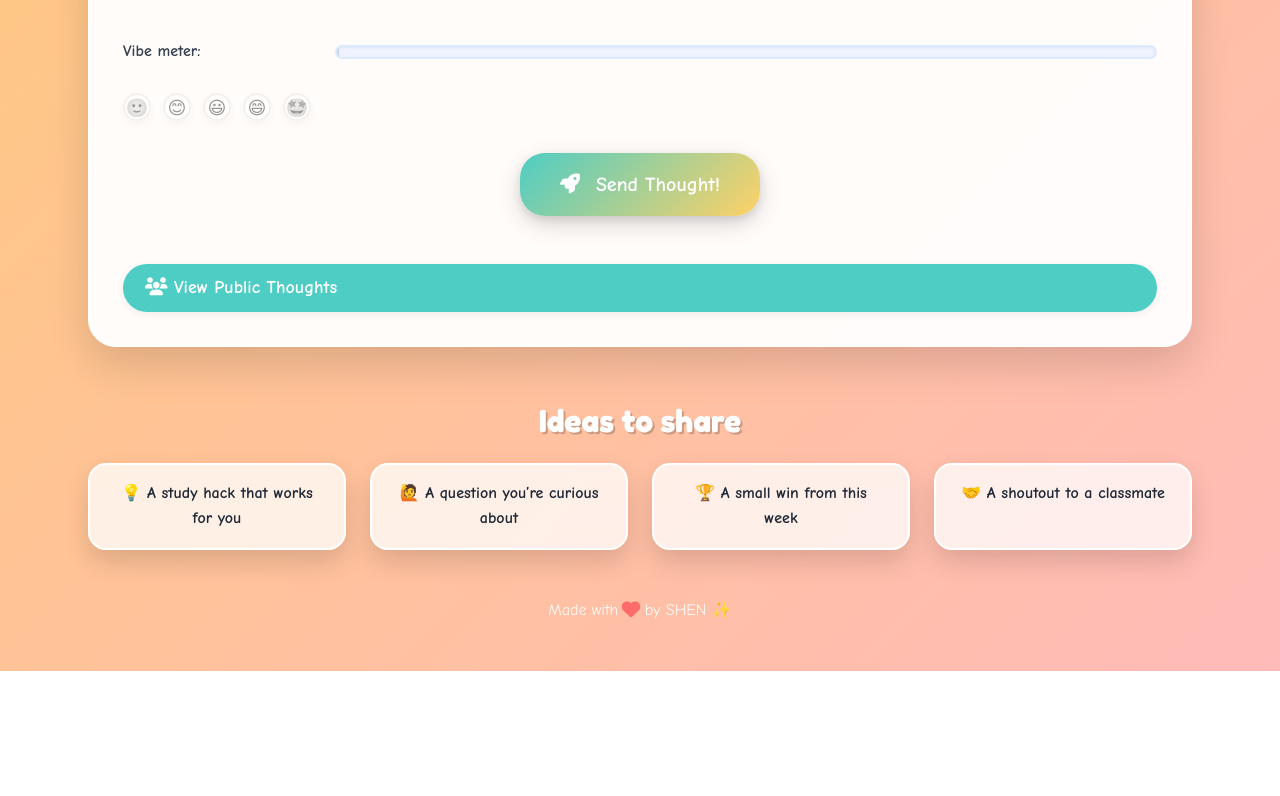
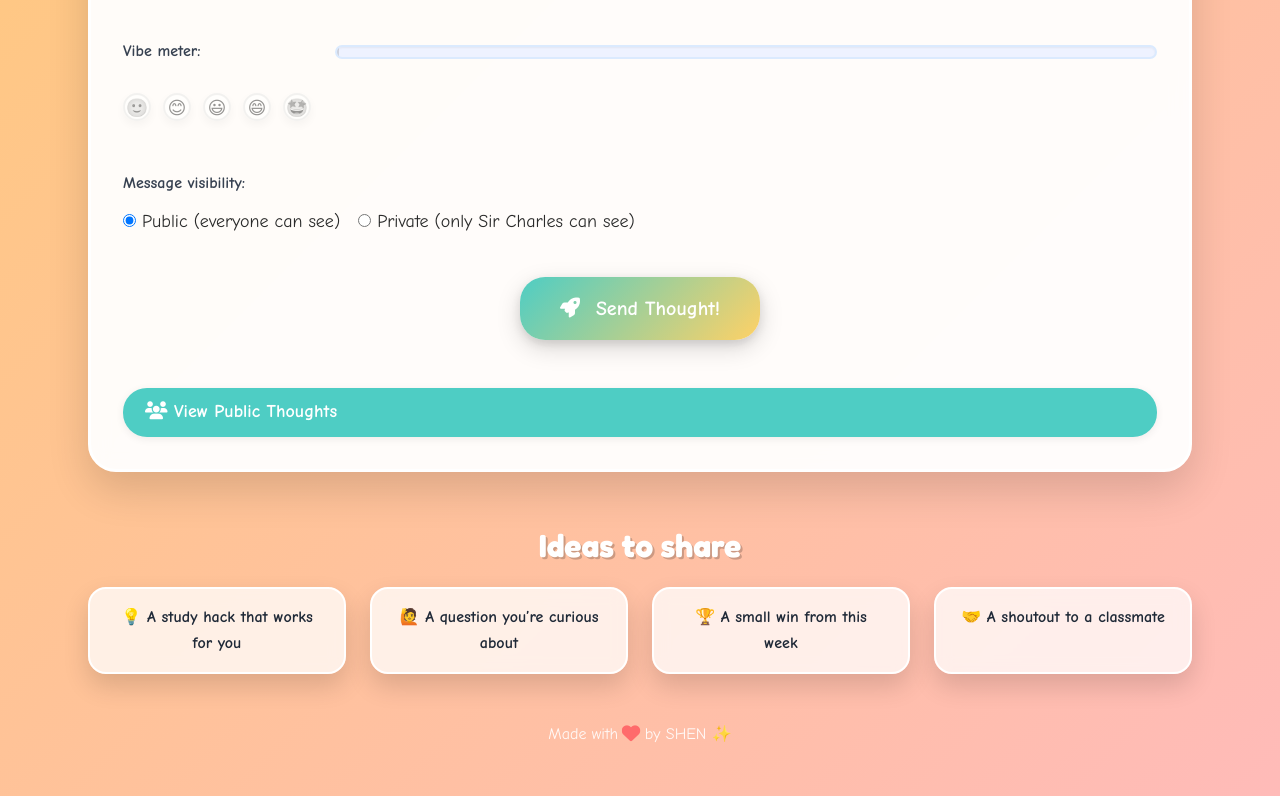
Before and after one commit to ShenrickGuzman/What-s-on-your-mind-, a website: page index.html in a window 1280 px wide. Shown: the part 1039-1835 px from the top of the page. Before the commit the page ends 1710 px from the top, so only its background shows below. Drawn offline with Linux system fonts and the light colour scheme.

Commit message:
Update index.html

```diff
--- a/index.html
+++ b/index.html
@@ -225,6 +225,15 @@
 					</div>
 				</div>
 
+				<!-- Message visibility selector -->
+				<div class="visibility-selector" style="margin: 18px 0 8px 0;">
+					<label class="label" style="font-weight:600;">Message visibility:</label>
+					<div class="visibility-options" style="margin-top:6px;display:flex;gap:18px;">
+						<label><input type="radio" name="visibility" value="public" id="visibilityPublic" checked> Public (everyone can see)</label>
+						<label><input type="radio" name="visibility" value="private" id="visibilityPrivate"> Private (only Sir Charles can see)</label>
+					</div>
+				</div>
+
 				<!-- Submit -->
 				<button type="submit" class="send-button">
 					<i class="fas fa-rocket"></i>
```
